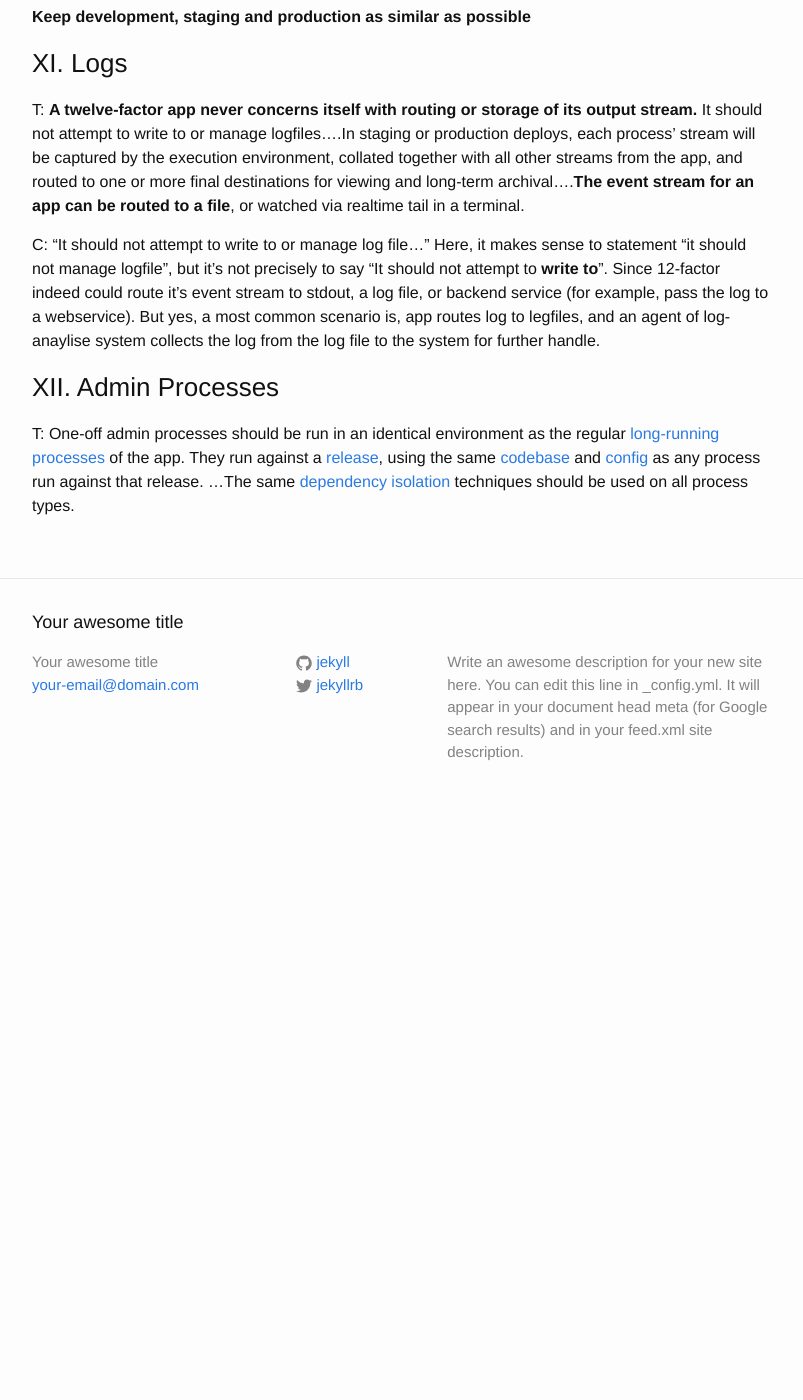
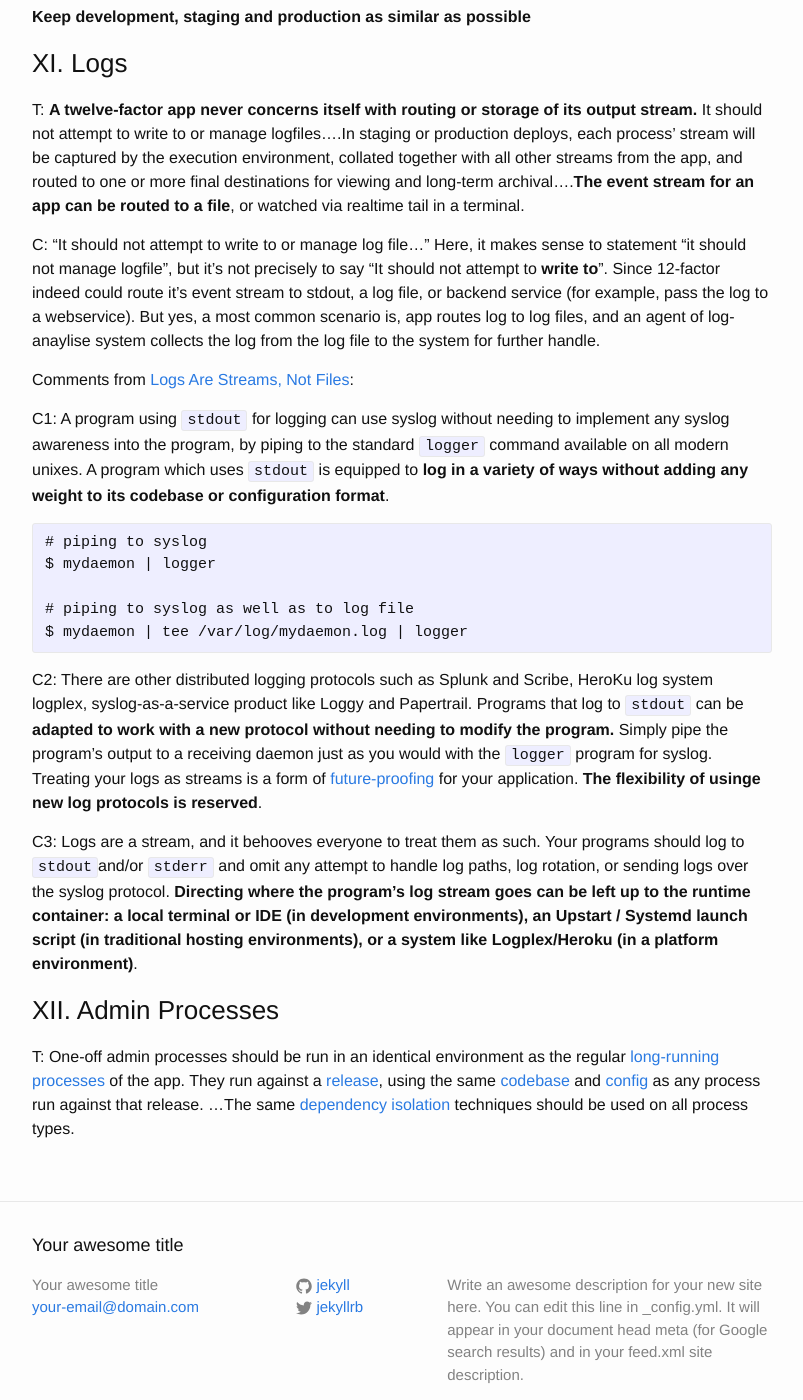
Before and after one commit to spybdai/spybdai.github.io, a Jekyll site: the page built from _posts/2017-11-21-thinkings-questions-about-12-factors.md, in a window 1280 px wide and 1400 px high, scrolled down 4644 px. Shown: the whole window, without its empty margins (238-1041 px from the left). Built offline with Jekyll 4.4.1, drawn with Linux system fonts in a browser that asks for light colours; our own code applies the rules of GitHub Pages for plain Markdown files; before the commit the page ends 5468 px from its top, so only the background shows below that.

Commit message:
update some comments

````diff
--- a/_posts/2017-11-21-thinkings-questions-about-12-factors.md
+++ b/_posts/2017-11-21-thinkings-questions-about-12-factors.md
@@ -157,7 +157,23 @@ def stop(self):
 
 T: **A twelve-factor app never concerns itself with routing or storage of its output stream.** It should not attempt to write to or manage logfiles….In staging or production deploys, each process’ stream will be captured by the execution environment, collated together with all other streams from the app, and routed to one or more final destinations for viewing and long-term archival….**The event stream for an app can be routed to a file**, or watched via realtime tail in a terminal.
 
-C: "It should not attempt to write to or manage log file…" Here, it makes sense to statement "it should not manage logfile", but it's not precisely to say "It should not attempt to **write to**". Since 12-factor indeed could route it's event stream to stdout, a log file, or backend service (for example, pass the log to a webservice). But yes, a most common scenario is, app routes log to legfiles, and an agent of log-anaylise system collects the log from the log file to the system for further handle.
+C: "It should not attempt to write to or manage log file…" Here, it makes sense to statement "it should not manage logfile", but it's not precisely to say "It should not attempt to **write to**". Since 12-factor indeed could route it's event stream to stdout, a log file, or backend service (for example, pass the log to a webservice). But yes, a most common scenario is, app routes log to log files, and an agent of log-anaylise system collects the log from the log file to the system for further handle.
+
+Comments from [Logs Are Streams, Not Files](https://adam.herokuapp.com/past/2011/4/1/logs_are_streams_not_files/):
+
+C1: A program using `stdout` for logging can use syslog without needing to implement any syslog awareness into the program, by piping to the standard `logger` command available on all modern unixes. A program which uses `stdout` is equipped to **log in a variety of ways without adding any weight to its codebase or configuration format**.
+
+```Shell
+# piping to syslog
+$ mydaemon | logger
+
+# piping to syslog as well as to log file
+$ mydaemon | tee /var/log/mydaemon.log | logger
+```
+
+C2: There are other distributed logging protocols such as Splunk and Scribe, HeroKu log system logplex, syslog-as-a-service product like Loggy and Papertrail. Programs that log to `stdout` can be **adapted to work with a new protocol without needing to modify the program.** Simply pipe the program’s output to a receiving daemon just as you would with the `logger` program for syslog. Treating your logs as streams is a form of [future-proofing](http://en.wikipedia.org/wiki/Future_proof) for your application. **The flexibility of usinge new log protocols is reserved**.
+
+C3: Logs are a stream, and it behooves everyone to treat them as such. Your programs should log to `stdout`and/or `stderr` and omit any attempt to handle log paths, log rotation, or sending logs over the syslog protocol. **Directing where the program’s log stream goes can be left up to the runtime container: a local terminal or IDE (in development environments), an Upstart / Systemd launch script (in traditional hosting environments), or a system like Logplex/Heroku (in a platform environment)**.
 
 ### XII. Admin Processes
 
````
